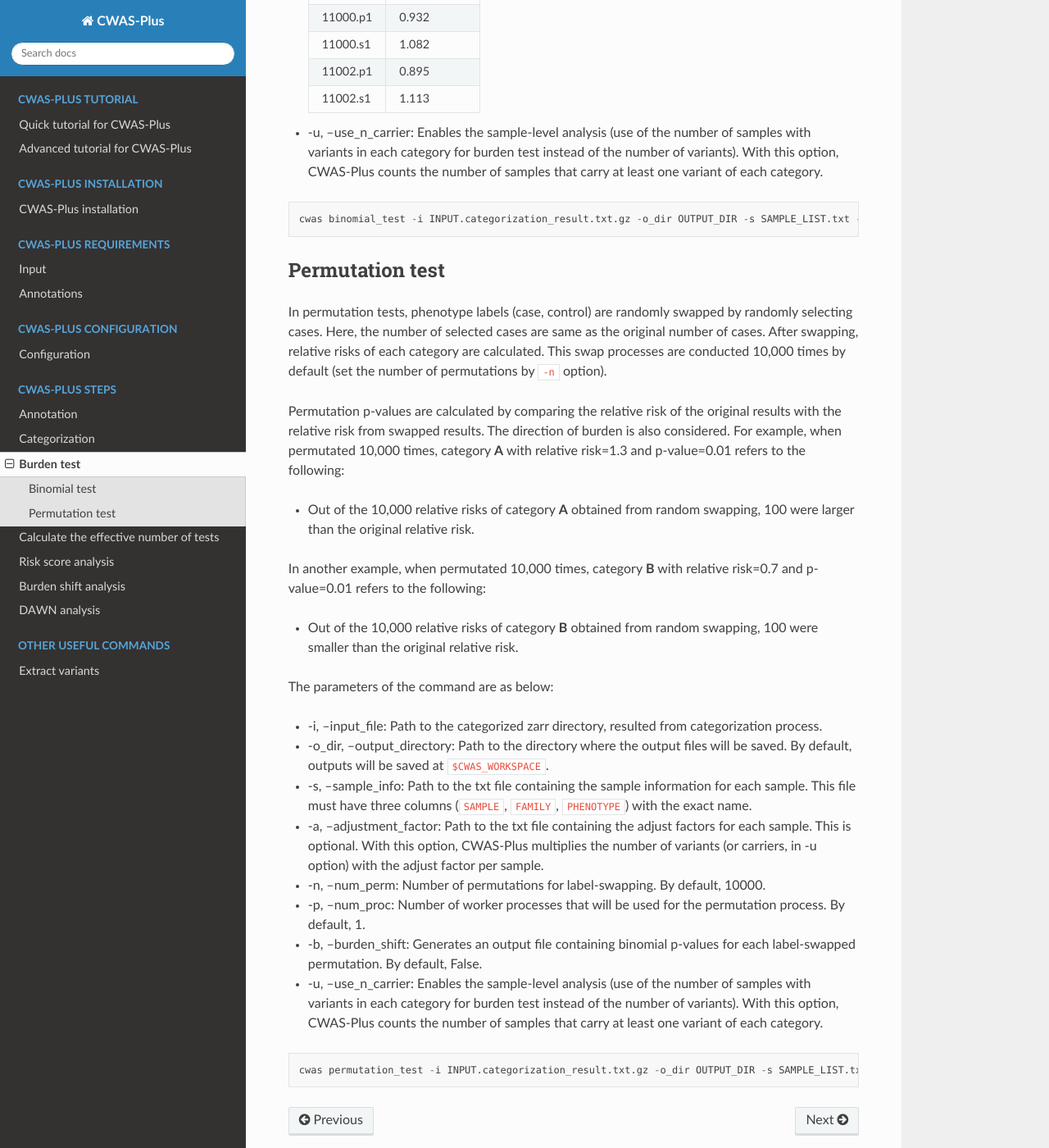
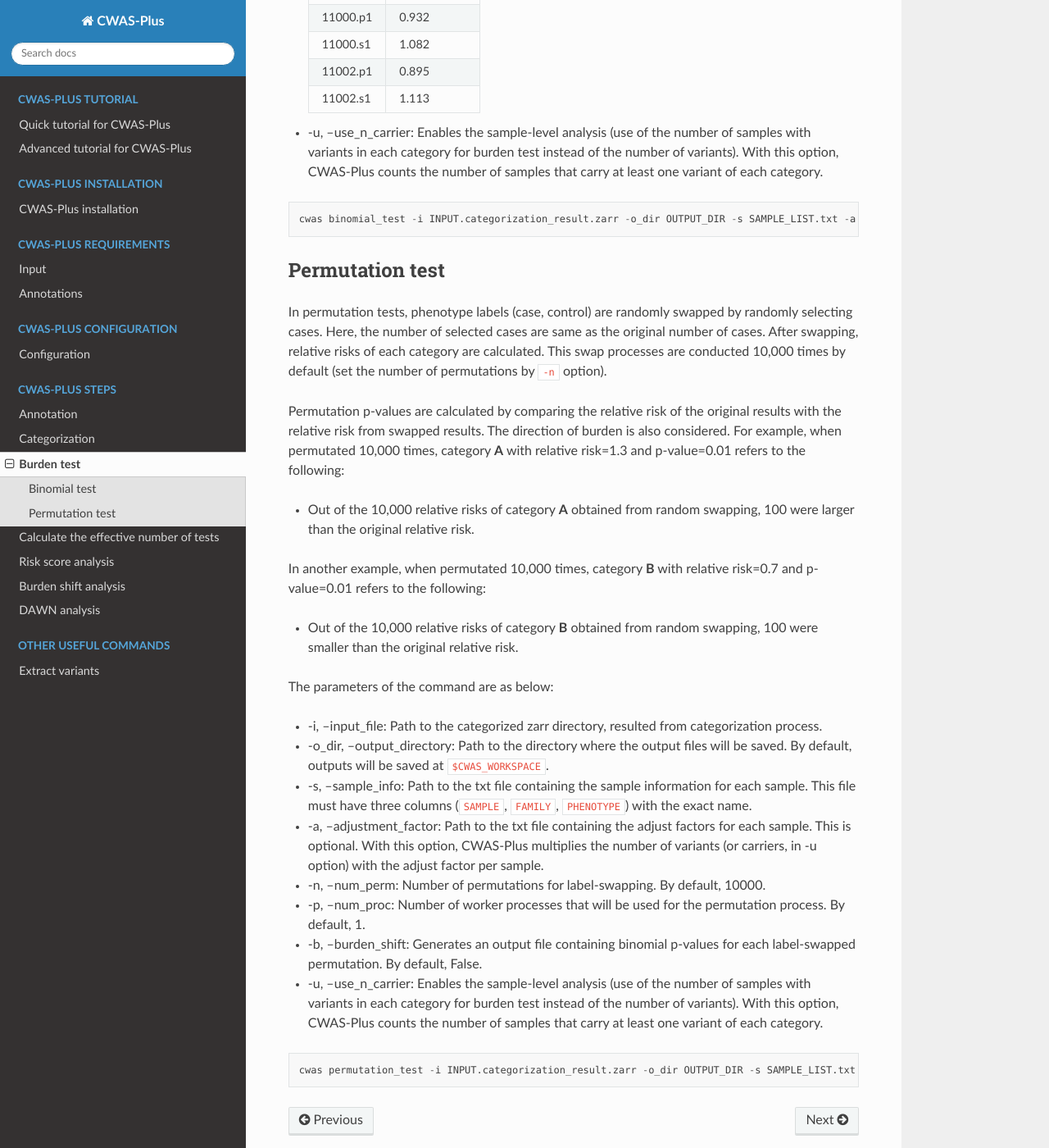
Before and after one commit to joonan-lab/cwas, a Sphinx documentation site: the page built from docs/steps/burden.rst, in a window 1280 px wide and 1400 px high, scrolled down 904 px. Shown: the whole window at 82% size. Built offline with Sphinx 7.4.7 and the Read the Docs theme 2.0.0, drawn with Linux system fonts in a browser that asks for light colours.

Commit message:
Update documents

```diff
--- a/docs/steps/burden.rst
+++ b/docs/steps/burden.rst
@@ -51,7 +51,7 @@ For binomial tests, two types of tests are used: two-sided binomial tests and on
 
 .. code-block:: solidity
 
-    cwas binomial_test -i INPUT.categorization_result.txt.gz -o_dir OUTPUT_DIR -s SAMPLE_LIST.txt -a ADJUST_FACTOR.txt
+    cwas binomial_test -i INPUT.categorization_result.zarr -o_dir OUTPUT_DIR -s SAMPLE_LIST.txt -a ADJUST_FACTOR.txt
 
 
 .. _permtest:
@@ -83,4 +83,4 @@ The parameters of the command are as below:
 
 .. code-block:: solidity
 
-    cwas permutation_test -i INPUT.categorization_result.txt.gz -o_dir OUTPUT_DIR -s SAMPLE_LIST.txt -a ADJUST_FACTOR.txt -n 10000 -p 8 -b
+    cwas permutation_test -i INPUT.categorization_result.zarr -o_dir OUTPUT_DIR -s SAMPLE_LIST.txt -a ADJUST_FACTOR.txt -n 10000 -p 8 -b
```
Also changed, not shown: 1 other file.
